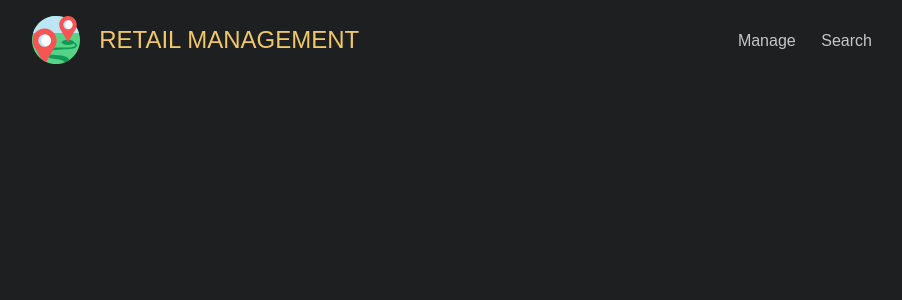
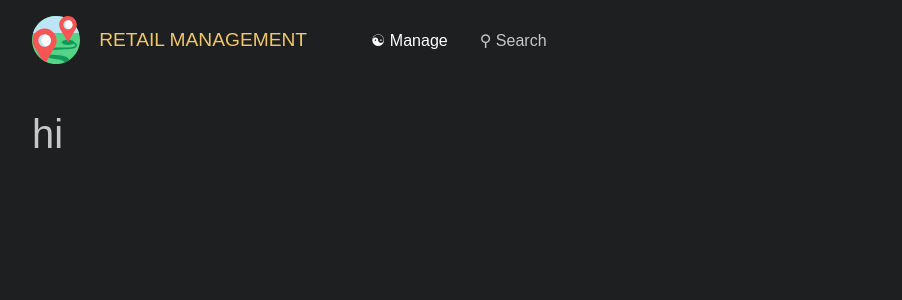
Before and after one commit to mingjuitsai/ovo-address-book, a React (Create React App) app: page /manage in a window 1280 px wide. Shown: the top 300 px of the page, without its empty margins (188-1090 px from the left). Built offline with nearby package versions, Linux system fonts and the light colour scheme.

Commit message:
Add nav link

```diff
--- a/package.json
+++ b/package.json
@@ -6,6 +6,7 @@
     "node-sass": "^4.13.0",
     "react": "^16.11.0",
     "react-dom": "^16.11.0",
+    "react-router-dom": "^5.1.2",
     "react-scripts": "3.2.0"
   },
   "scripts": {
--- a/src/App.js
+++ /dev/null
@@ -1,30 +0,0 @@
-import React from 'react';
-import logo from './assets/management.svg';
-
-function App() {
-  return (
-    <div className="App">
-      <main class="App-main">
-        <header className="App-header">
-          <img src={logo} className="App-logo" alt="logo" />
-          <h1 class="App-heading">
-            Retail Management
-          </h1>
-
-          <nav class="App-nav">
-            <ul>
-              <li>
-                Manage
-              </li>
-              <li>
-                Search
-              </li>
-            </ul>
-          </nav>
-        </header>
-      </main>
-    </div>
-  );
-}
-
-export default App;
--- /dev/null
+++ b/src/components/App.js
@@ -0,0 +1,47 @@
+import React from 'react';
+import logo from '../assets/management.svg';
+import {
+  BrowserRouter as Router,
+  Switch,
+  Route,
+  NavLink,
+  Redirect
+} from "react-router-dom";
+import Manage from './Manage';
+import Search from './Search';
+
+
+function App() {
+  return (
+    <div className="App">
+      <header className="App-header">
+        <img src={logo} className="App-logo" alt="logo" />
+        <h1 class="App-heading">
+          Retail Management
+        </h1>
+
+        <nav class="App-nav">
+          <ul>
+            <li>
+              <NavLink to="/manage">&#x262F; Manage</NavLink>
+            </li>
+            <li>
+              <NavLink to="/search">&#x26B2; Search</NavLink>
+            </li>
+          </ul>
+        </nav>
+      </header>
+      <main class="App-main">
+        <Switch>
+            <Route exact path="/">
+              <Redirect to="/manage" />
+            </Route>
+            <Route exact path="/manage" component={Manage} />
+            <Route exact path="/search" component={Search} />
+        </Switch>
+      </main>
+    </div>
+  );
+}
+
+export default App;
--- /dev/null
+++ b/src/components/Manage.js
@@ -0,0 +1,10 @@
+import React from 'react';
+
+
+export default class Manage extends React.Component {
+  render() {
+    return (
+      <h1>hi</h1>
+    )
+  }
+}
--- /dev/null
+++ b/src/components/Search.js
@@ -0,0 +1,10 @@
+import React from 'react';
+
+
+export default class Search extends React.Component {
+  render() {
+    return (
+      <h1>search</h1>
+    )
+  }
+}
--- a/src/index.js
+++ b/src/index.js
@@ -1,10 +1,15 @@
 import React from 'react';
 import ReactDOM from 'react-dom';
+import { BrowserRouter } from "react-router-dom";
 import './styles/index.scss';
-import App from './App';
+import App from './components/App';
 import * as serviceWorker from './serviceWorker';
 
-ReactDOM.render(<App />, document.getElementById('root'));
+ReactDOM.render(
+	<BrowserRouter>
+    <App />
+  </BrowserRouter>
+, document.getElementById('root'));
 
 // If you want your app to work offline and load faster, you can change
 // unregister() to register() below. Note this comes with some pitfalls.
--- a/src/styles/components/App.scss
+++ b/src/styles/components/App.scss
@@ -1,19 +1,18 @@
 @import 'common/common';
 
 .App {
-
+  max-width: em(840);
+  margin: 0 auto;
 }
 
 .App-main {
-  max-width: em(840);
-  margin: 0 auto;
-  // background-color: white;
 }
 
 .App-header {
   display: flex;
   align-items: center;
   padding: 1em 0;
+  margin-bottom: 2em;
 
   .App-logo {
     margin-right: 1.2em;
@@ -28,17 +27,26 @@
 .App-heading {
   color: #F1C76B;
   text-transform: uppercase;
-  font-size: 1.5em;
+  font-size: 1.2em;
   margin: 0;
 }
 
 .App-nav {
-  margin-left: auto;
-  margin-right: 0;
+  margin-left: 2em;
+  margin-right: auto;
 
   ul > li {
     display: inline-block;
     vertical-align: middle;
-    margin-left: 1.6em;
+    margin-left: 2em;
+  }
+
+  a {
+    color: inherit;
+    text-decoration: none;
+
+    &:hover, &.active {
+      color: white;
+    }
   }
 }
```
Also changed, not shown: 2 other files (tests, documents, lock files or other folders).
